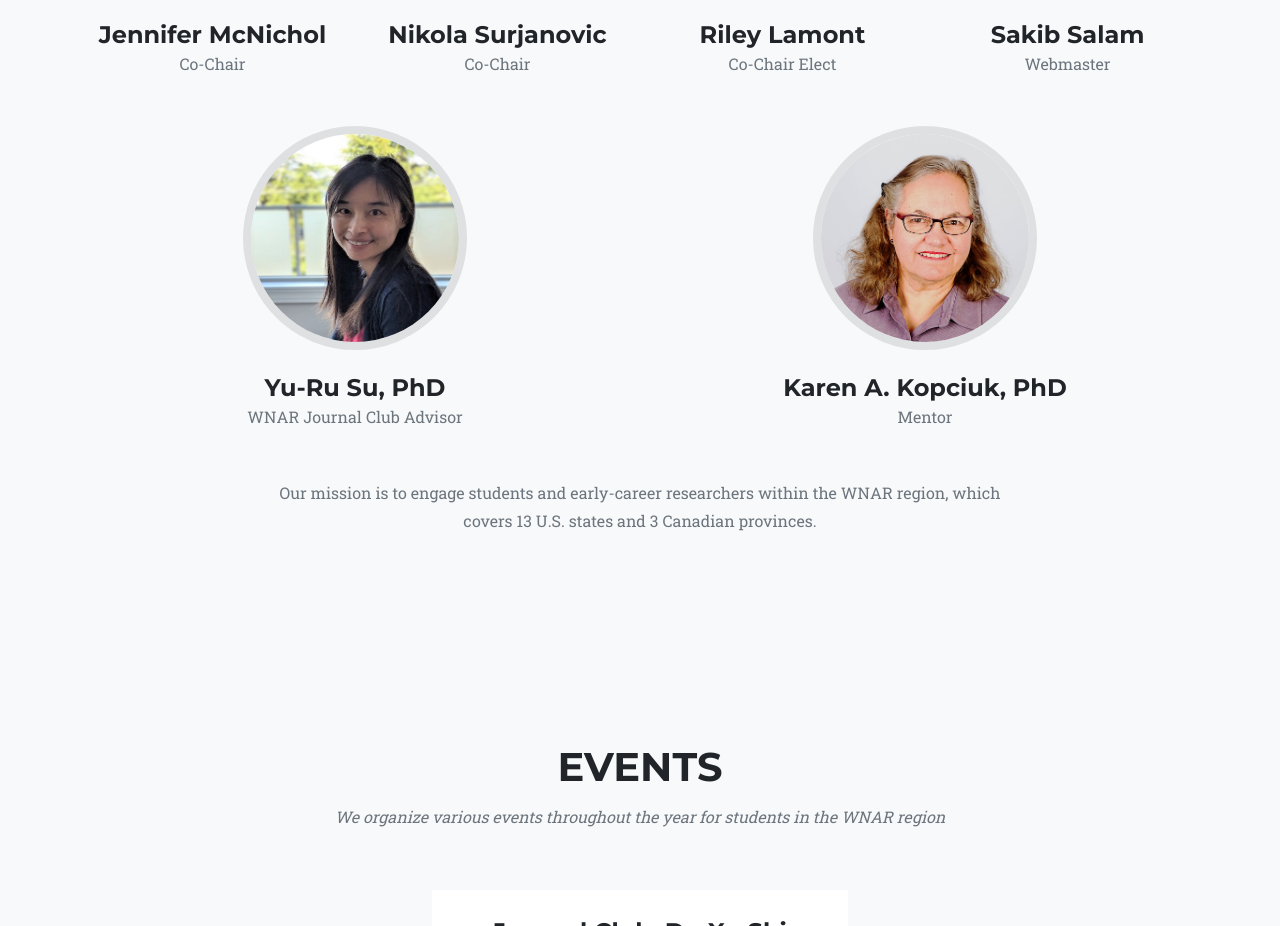
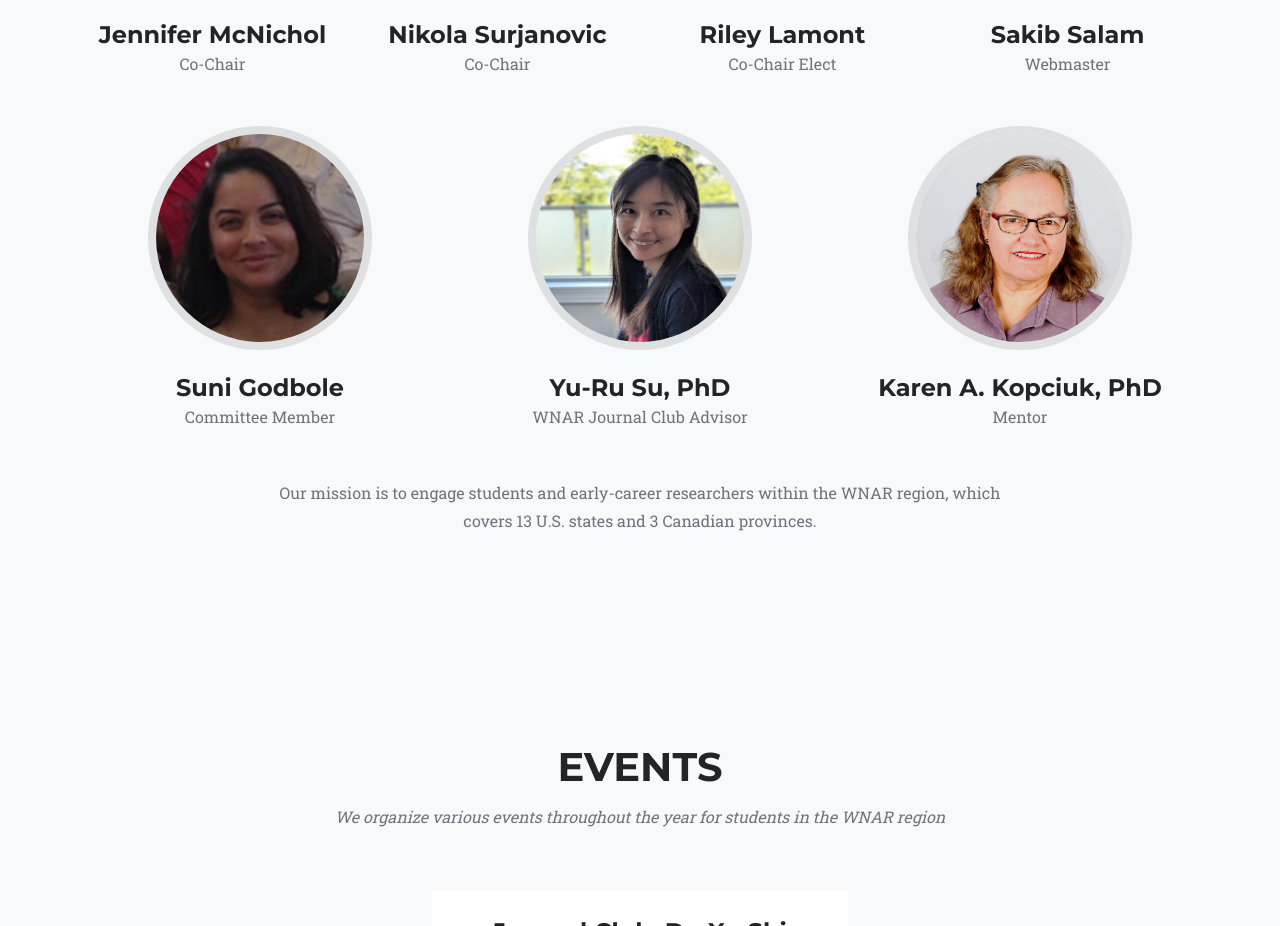
Before and after one commit to wnar-student/wnar-student.github.io, a plain HTML site: page index.html in a window 1280 px wide. Shown: the part 1186-2112 px from the top of the page. Drawn offline with nearby package versions, Linux system fonts and the light colour scheme.

Commit message:
Suni Godbole
Added Suni Godbole in the team

```diff
--- a/index.html
+++ b/index.html
@@ -91,7 +91,17 @@
                             <a class="btn btn-dark btn-social mx-2" href="#!" aria-label="Larry Parker LinkedIn Profile"><i class="fab fa-linkedin-in"></i></a>-->
                         </div>
                     </div>
-                    <div class="col-lg-6">
+                    <div class="col-lg-4">
+                        <div class="team-member">
+                            <img class="mx-auto rounded-circle" src="assets/img/team/Suni_Godbole.png" alt="..." />
+                            <h4>Suni Godbole</h4>
+                            <p class="text-muted">Committee Member</p>
+                            <!--<a class="btn btn-dark btn-social mx-2" href="#!" aria-label="Larry Parker Twitter Profile"><i class="fab fa-twitter"></i></a>
+                            <a class="btn btn-dark btn-social mx-2" href="#!" aria-label="Larry Parker Facebook Profile"><i class="fab fa-facebook-f"></i></a>
+                            <a class="btn btn-dark btn-social mx-2" href="#!" aria-label="Larry Parker LinkedIn Profile"><i class="fab fa-linkedin-in"></i></a>-->
+                        </div>
+                    </div>
+                    <div class="col-lg-4">
                         <div class="team-member">
                             <img class="mx-auto rounded-circle" src="assets/img/team/yu-ru.png" alt="..." />
                             <h4>Yu-Ru Su, PhD</h4>
@@ -101,7 +111,7 @@
                             <a class="btn btn-dark btn-social mx-2" href="#!" aria-label="Larry Parker LinkedIn Profile"><i class="fab fa-linkedin-in"></i></a>-->
                         </div>
                     </div>
-                    <div class="col-lg-6">
+                    <div class="col-lg-4">
                         <div class="team-member">
                             <img class="mx-auto rounded-circle" src="assets/img/team/Karen_Kopciuk_500.png" alt="..." />
                             <h4>Karen A. Kopciuk, PhD</h4>
```
Also changed, not shown: assets/img/team/Suni_Godbole.png (added).
